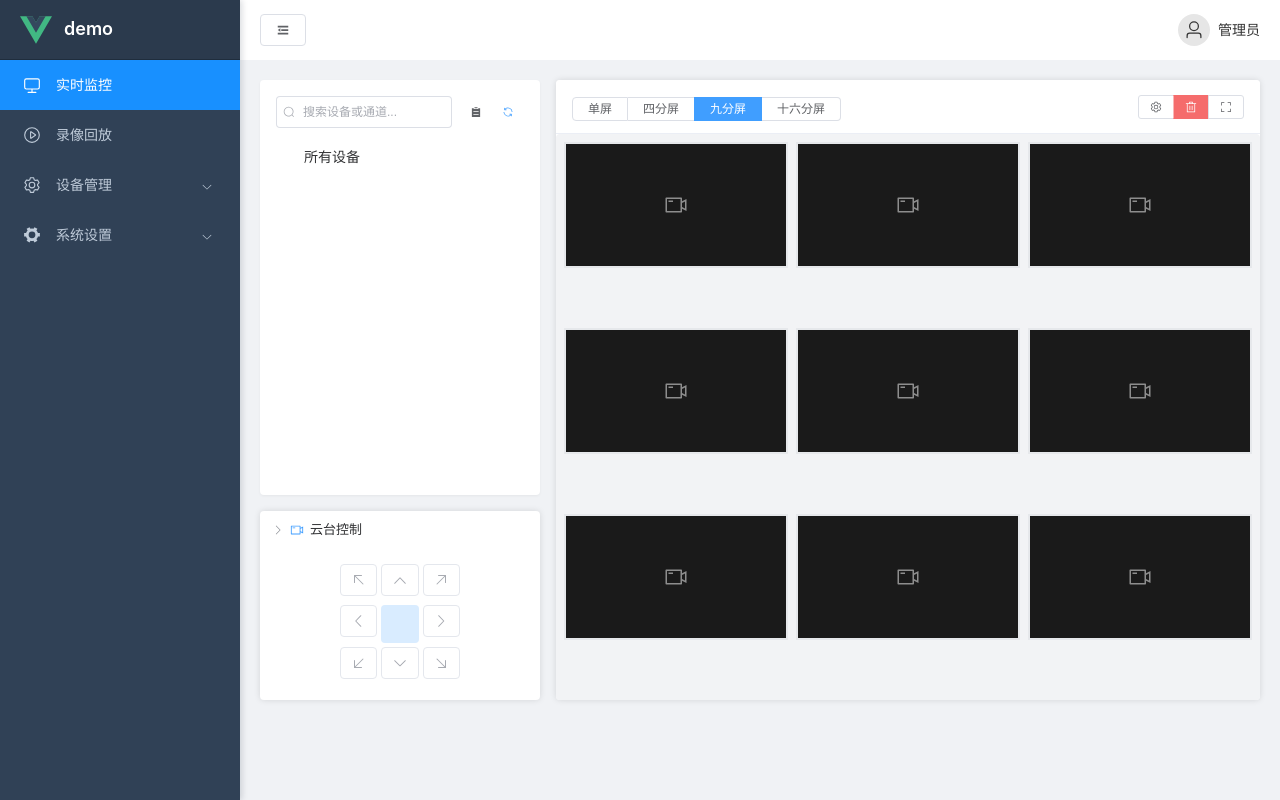
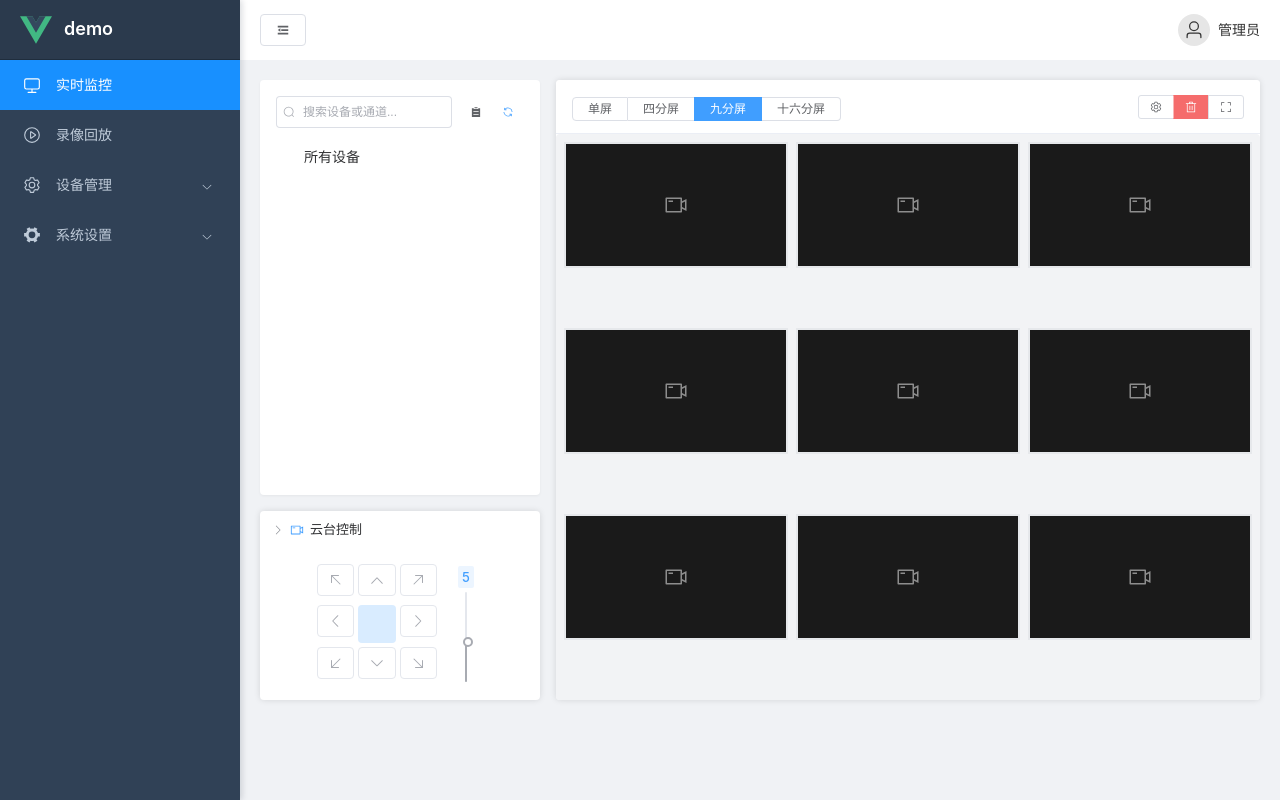
Before and after one commit to ossrs/srs-sip, a Vue app in the folder web/NextGB/: page / in a window 1280 px wide. Built offline with nearby package versions, Linux system fonts and the light colour scheme; no server answers; the HTML template or start-up script is replaced by a standard one.

Commit message:
增加速度控制

```diff
--- a/web/NextGB/src/api/index.ts
+++ b/web/NextGB/src/api/index.ts
@@ -92,7 +92,7 @@ export const deviceApi = {
     api.post<ApiResponse<any>>('/srs-sip/v1/invite', params),
 
   // 云台控制
-  controlPTZ: (params: { device_id: string; channel_id: string; ptz: string }) =>
+  controlPTZ: (params: { device_id: string; channel_id: string; ptz: string; speed: string }) =>
     api.post<ApiResponse<any>>('/srs-sip/v1/ptz', params),
 }
 
--- a/web/NextGB/src/components/monitor/PtzControlPanel.vue
+++ b/web/NextGB/src/components/monitor/PtzControlPanel.vue
@@ -19,6 +19,7 @@ const emit = defineEmits<{
 }>()
 
 const isCollapsed = ref(false)
+const speed = ref(5)
 
 const handlePtzStart = async (direction: string) => {
   if (!props.activeWindow) {
@@ -30,7 +31,8 @@ const handlePtzStart = async (direction: string) => {
     await deviceApi.controlPTZ({
       device_id: props.activeWindow.deviceId,
       channel_id: props.activeWindow.channelId,
-      ptz: direction
+      ptz: direction,
+      speed: speed.value.toString()
     })
     emit('control', direction)
   } catch (error) {
@@ -45,7 +47,8 @@ const handlePtzStop = async () => {
     await deviceApi.controlPTZ({
       device_id: props.activeWindow.deviceId,
       channel_id: props.activeWindow.channelId,
-      ptz: 'stop'
+      ptz: 'stop',
+      speed: speed.value.toString()
     })
     emit('control', 'stop')
   } catch (error) {
@@ -123,6 +126,19 @@ const isDisabled = computed(() => !props.activeWindow)
               <div class="direction-center"></div>
             </div>
           </div>
+          <div class="speed-control">
+            <div class="speed-value">{{ speed }}</div>
+            <el-slider
+              v-model="speed"
+              :min="1"
+              :max="10"
+              :step="1"
+              :show-tooltip="false"
+              :disabled="isDisabled"
+              vertical
+              height="90px"
+            />
+          </div>
         </div>
       </div>
     </div>
@@ -189,6 +205,8 @@ const isDisabled = computed(() => !props.activeWindow)
   padding: 16px;
   transform-origin: top;
   transition: transform 0.3s cubic-bezier(0.4, 0, 0.2, 1);
+  display: flex;
+  justify-content: center;
 }
 
 .ptz-control-panel.collapsed .control-form {
@@ -197,14 +215,17 @@ const isDisabled = computed(() => !props.activeWindow)
 
 .ptz-controls {
   display: flex;
-  flex-direction: column;
-  gap: 0;
+  flex-direction: row;
+  align-items: center;
+  gap: 12px;
+  width: fit-content;
 }
 
 .direction-controls {
   display: flex;
   justify-content: center;
   padding: 0;
+  width: fit-content;
 }
 
 .direction-pad {
@@ -215,6 +236,7 @@ const isDisabled = computed(() => !props.activeWindow)
   grid-template-columns: repeat(3, 1fr);
   grid-template-rows: repeat(3, 1fr);
   gap: 4px;
+  margin: 0 auto;
 }
 
 .direction-btn {
@@ -296,4 +318,37 @@ const isDisabled = computed(() => !props.activeWindow)
 .control-group {
   display: none;
 }
+
+.speed-control {
+  height: 120px;
+  display: flex;
+  flex-direction: column;
+  align-items: center;
+  justify-content: center;
+  padding: 0;
+  margin-right: 0;
+  width: fit-content;
+}
+
+.speed-value {
+  color: var(--el-color-primary);
+  font-weight: 500;
+  font-size: 13px;
+  margin-bottom: 4px;
+  width: 16px;
+  text-align: center;
+  background-color: var(--el-color-primary-light-9);
+  border-radius: 2px;
+  padding: 1px 0;
+}
+
+:deep(.el-slider) {
+  --el-slider-button-size: 10px;
+  --el-slider-height: 2px;
+  height: 90px;
+}
+
+:deep(.el-slider.is-vertical) {
+  margin: 0;
+}
 </style>
```
Also changed, not shown: web/NextGB/src/types/api.ts (+7 -0 lines).
